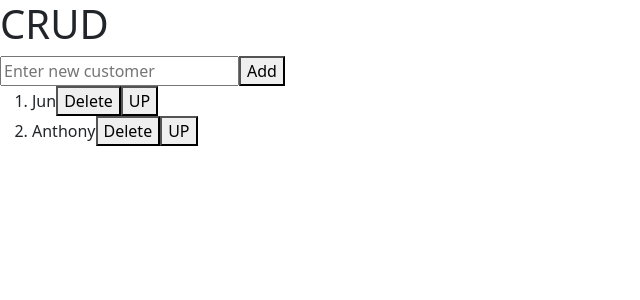
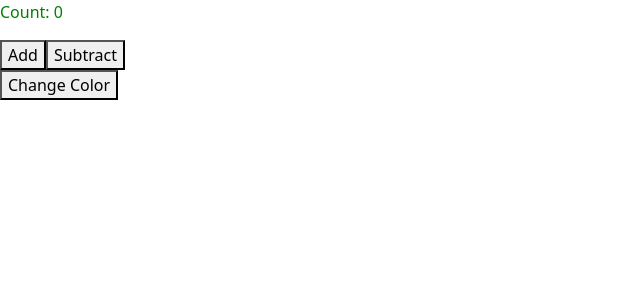
Before and after one commit to janthony25/React-Practice, a React (Vite) app: page / in a window 1280 px wide. Shown: the top 300 px of the page, without its empty margins (0-640 px from the left). Built offline with nearby package versions, Linux system fonts and the light colour scheme.

Commit message:
Effect state

```diff
--- a/src/App.jsx
+++ b/src/App.jsx
@@ -1,5 +1,5 @@
 import { useState } from 'react'
-import Crud from './components/Crud'
+import EffectComponent from './components/EffectComponent'
 
 
 function App() {
@@ -7,7 +7,7 @@
 
   return (
     <>
-     <Crud />
+     <EffectComponent />
     </>
   )
 }
--- /dev/null
+++ b/src/components/EffectComponent.jsx
@@ -0,0 +1,35 @@
+import React, {useState, useEffect} from "react"
+
+function EffectComponent(){
+
+    const [count, setCount] = useState(0);
+    const [color, setColor] = useState("green");
+
+    useEffect(() => {
+        document.title = `count: ${count} ${color}`
+    }, [count, color])
+
+    function addCount(){
+        setCount(c => c + 1)
+    }
+
+    function subtractCount() {
+        setCount(c => c - 1)
+    }
+
+    function changeColor() {
+        setColor(c => c === "green" ? "red" : "green")
+    }
+
+    return (
+        <>
+            <p style={{color: color}}>Count: {count}</p>
+            <button onClick={addCount}>Add</button>
+            <button onClick={subtractCount}>Subtract</button> <br />
+            <button onClick={changeColor}>Change Color</button>
+        </>
+    )
+
+}
+
+export default EffectComponent
```
